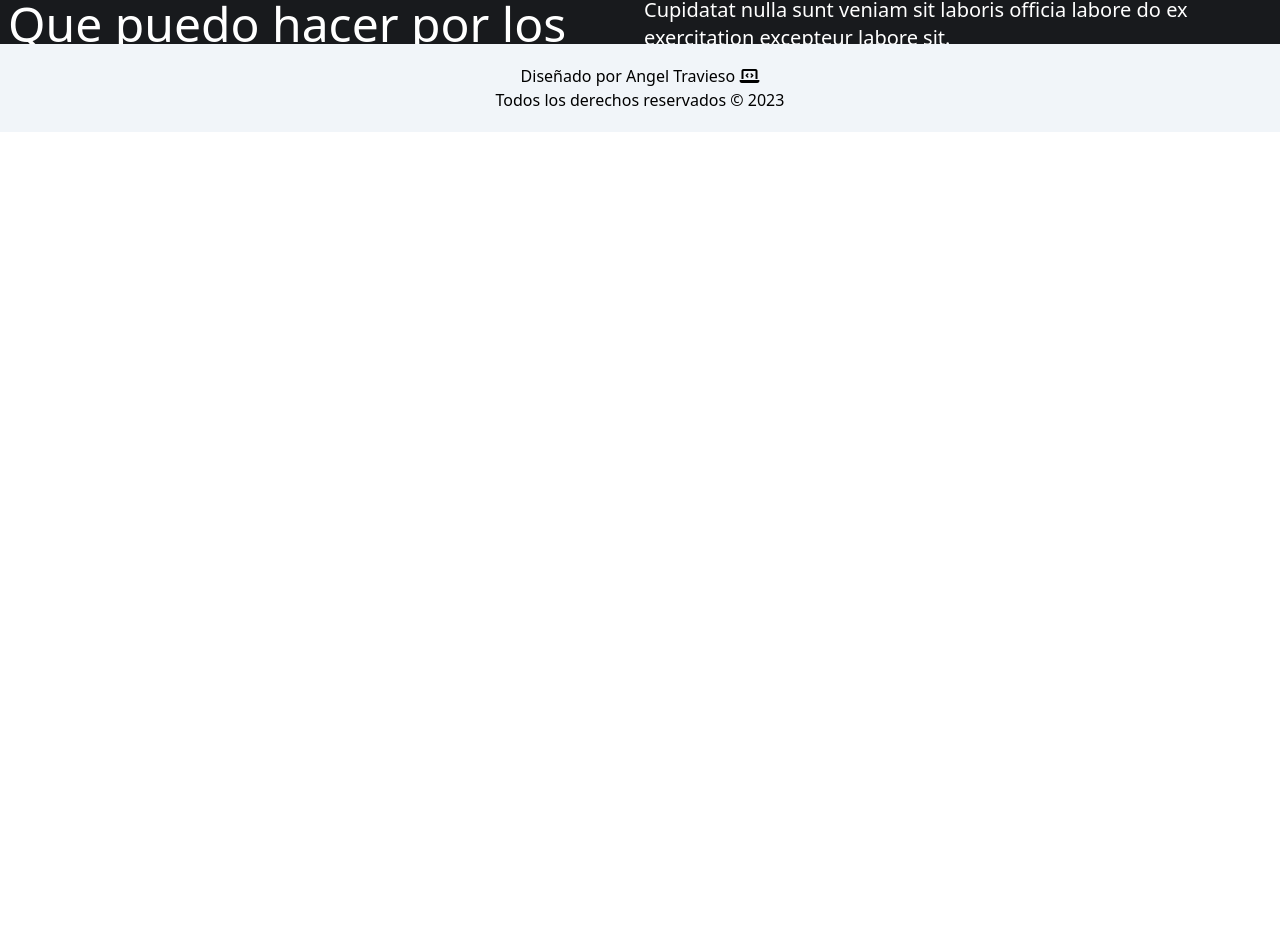
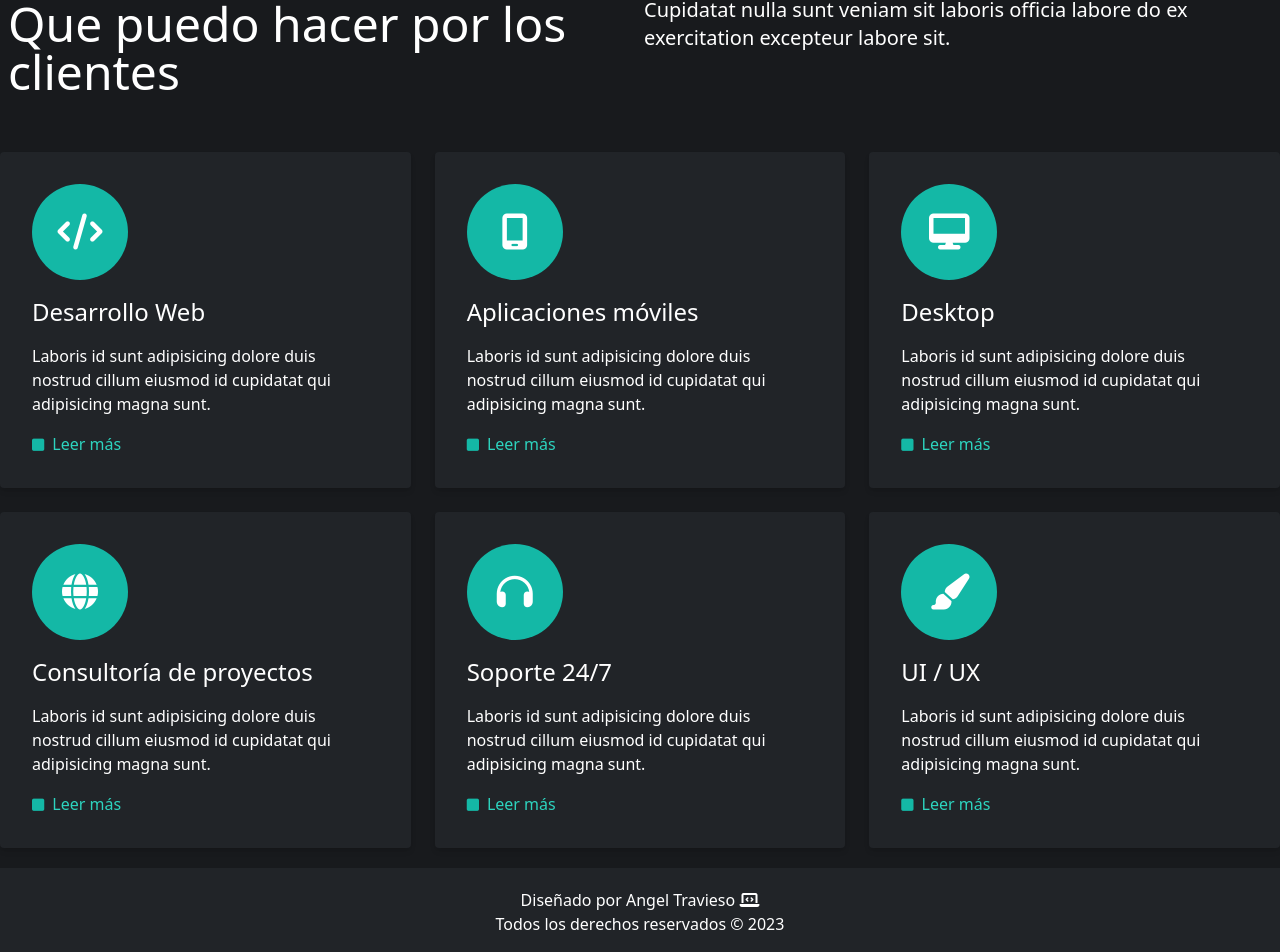
Before and after one commit to AngelTravieso/Portafolio, a React (Vite) app: page /#/ in a window 1280 px wide. Shown: the part 868-1820 px from the top of the page. Before the commit the page ends 1000 px from the top, so only its background shows below. Built offline with nearby package versions, Linux system fonts and the light colour scheme.

Commit message:
AGREGADO - grid de servicios

```diff
--- a/src/router/AppRouter.jsx
+++ b/src/router/AppRouter.jsx
@@ -5,13 +5,11 @@ import { HomePage } from '../ui/pages';
 export const AppRouter = () => {
 
     return (
-        <div className="bg-slate-50">
-            <Routes>
-                <Route exact path='/' element={<HomePage />} />
-                <Route exact path='/inicio' element={<HomePage />} />
-                <Route path='/*' element={ <Navigate to='/inicio' /> } />
-            </Routes>
-        </div>
+        <Routes>
+            <Route exact path='/' element={<HomePage />} />
+            <Route exact path='/inicio' element={<HomePage />} />
+            <Route path='/*' element={ <Navigate to='/inicio' /> } />
+        </Routes>
     )
 
 }
--- a/src/ui/components/Footer.jsx
+++ b/src/ui/components/Footer.jsx
@@ -4,7 +4,7 @@ const date = new Date().getFullYear();
 export const Footer = () => {
 
     return(
-        <div className="bg-slate-100 p-5">
+        <div className="bg-black-color-1 text-white p-5">
             <div className="container mx-auto text-center">
                 <p className="text-dark-grey">Diseñado por <span className="cursor-pointer font-medium decoration-text-gray decoration-2 hover:underline">Angel Travieso</span> <i className="fa-solid fa-laptop-code"></i>
                 </p>
--- a/src/ui/components/Navbar.jsx
+++ b/src/ui/components/Navbar.jsx
@@ -6,7 +6,9 @@ export const Navbar = () => {
             <nav className="container mx-auto bg-white-300 h-28 flex justify-evenly items-center">
                 {/*  */}
                 <div className="brand">
-                    <img src={ angelImg } alt="Logo imágen" className="w-40" />
+                    <a href="/">
+                        <img src={ angelImg } alt="Logo imágen" className="w-40" />
+                    </a>
                 </div>
                 {/* Links */}
                 <div className="nav-links">
--- a/src/ui/layout/AppLayout.jsx
+++ b/src/ui/layout/AppLayout.jsx
@@ -1,11 +1,10 @@
-import { Footer } from "../components"
-import { Navbar } from "../components/Navbar"
+import { Navbar, Footer } from "../components";
 
 export const AppLayout = ({ children }) => {
     return(
-        <div className="flex flex-col bg-bg-black-color">
+        <div className="flex flex-col bg-black-color">
             <Navbar />
-                <div className="h-screen ">
+                <div className="">
                     { children }
                 </div>
             <Footer />
--- a/src/ui/pages/HomePage.jsx
+++ b/src/ui/pages/HomePage.jsx
@@ -1,12 +1,13 @@
 import { AppLayout } from "../layout/AppLayout";
 import avatarImg from "../../assets/avatar.png";
 import 'animate.css';
+
 
 export const HomePage = () => {
     return(
         <AppLayout>
             <div className="container mx-auto p-2">
-                <div className="grid grid-cols-2 gap-2 h-5/6 place-items-center">
+                <div className="grid grid-cols-2 gap-2 place-items-center">
                     <div className="animate__animated animate__fadeIn mx-auto">
                         <img src={ avatarImg } alt="Avatar 3D" className="w-5/6" />
                     </div>
@@ -40,13 +41,11 @@ export const HomePage = () => {
                         </div>
                     </div>
                 </div>
-
             </div>
-
 
             <hr className="my-20" />
 
-            <div className="container mx-auto p-2 place-content-center services">
+            <div className="container mx-auto my-12 p-2 place-content-center">
                 <div className="grid grid-cols-2 gap-2">
                     <div className="left-side">
                         <p className="text-teal-500 font-medium text-4xl mb-2">Servicios creativos</p>
@@ -60,8 +59,111 @@ export const HomePage = () => {
                 </div>
             </div>
 
+            <div className="container mx-auto services grid grid-cols-3 gap-6 m-5">
+                <div className="bg-black-color-1 rounded text-white hover:-translate-y-4 transition ease-out duration-500 hover:shadow-stone-700 shadow-md">
 
+                    <div className="p-8">
+                        <div className="icon rounded-full w-24 h-24 mb-4 bg-teal-500 flex justify-center items-center">
+                            <i className="fa-solid fa-code text-4xl"></i>
+                        </div>
+                        <p className="text-2xl font-medium mb-4">Desarrollo Web</p>
+                        <p className="mb-4">Laboris id sunt adipisicing dolore duis nostrud cillum eiusmod id cupidatat qui adipisicing magna sunt.
+                        </p>
 
+                        <div className="read-more-btn">
+                            <i class="fa-solid fa-square text-teal-500 text-sm mr-2"></i>
+                            <button className="text-teal-400 font-medium  hover:text-white transition ease-in-out duration-300">Leer más</button>
+                        </div>
+                    </div>
+
+                </div>
+                <div className="bg-black-color-1 rounded text-white hover:-translate-y-4 transition ease-out duration-500 hover:shadow-stone-700 shadow-md">
+                    <div className="p-8">
+
+                        <div className="icon rounded-full w-24 h-24 mb-4 bg-teal-500 flex justify-center items-center">
+                            <i class="fa-solid fa-mobile-screen text-4xl"></i>
+                        </div>
+
+                        <p className="text-2xl font-medium mb-4">Aplicaciones móviles</p>
+                        <p className="mb-4">Laboris id sunt adipisicing dolore duis nostrud cillum eiusmod id cupidatat qui adipisicing magna sunt.
+                        </p>
+
+                        <div className="read-more-btn">
+                            <i class="fa-solid fa-square text-teal-500 text-sm mr-2"></i>
+                            <button className="text-teal-400 font-medium  hover:text-white transition ease-in-out duration-300">Leer más</button>
+                        </div>
+                    </div>
+
+                </div>
+                <div className="bg-black-color-1 rounded text-white hover:-translate-y-4 transition ease-out duration-500 hover:shadow-stone-700 shadow-md">
+                    <div className="p-8">
+
+                        <div className="icon rounded-full w-24 h-24 mb-4 bg-teal-500 flex justify-center items-center">
+                            <i class="fa-solid fa-desktop text-4xl"></i>
+                        </div>
+
+                        <p className="text-2xl font-medium mb-4">Desktop</p>
+                        <p className="mb-4">Laboris id sunt adipisicing dolore duis nostrud cillum eiusmod id cupidatat qui adipisicing magna sunt.
+                        </p>
+
+                        <div className="read-more-btn">
+                            <i class="fa-solid fa-square text-teal-500 text-sm mr-2"></i>
+                            <button className="text-teal-400 font-medium  hover:text-white transition ease-in-out duration-300">Leer más</button>
+                        </div>
+                    </div>
+
+                </div>
+                <div className="bg-black-color-1 rounded text-white hover:-translate-y-4 transition ease-out duration-500 hover:shadow-stone-700 shadow-md">
+                    <div className="p-8">
+                        <div className="icon rounded-full w-24 h-24 mb-4 bg-teal-500 flex justify-center items-center">
+                                <i class="fa-solid fa-globe text-4xl"></i>
+                            </div>
+                        <p className="text-2xl font-medium mb-4">Consultoría de proyectos</p>
+                        <p className="mb-4">Laboris id sunt adipisicing dolore duis nostrud cillum eiusmod id cupidatat qui adipisicing magna sunt.
+                        </p>
+
+                        <div className="read-more-btn">
+                            <i class="fa-solid fa-square text-teal-500 text-sm mr-2"></i>
+                            <button className="text-teal-400 font-medium  hover:text-white transition ease-in-out duration-300">Leer más</button>
+                        </div>
+                    </div>
+
+                </div>
+                <div className="bg-black-color-1 rounded text-white hover:-translate-y-4 transition ease-out duration-500 hover:shadow-stone-700 shadow-md">
+                    <div className="p-8">
+                        <div className="icon rounded-full w-24 h-24 mb-4 bg-teal-500 flex justify-center items-center">
+                            <i class="fa-solid fa-headphones text-4xl"></i>
+                        </div>
+                        <p className="text-2xl font-medium mb-4">Soporte 24/7</p>
+                        <p className="mb-4">Laboris id sunt adipisicing dolore duis nostrud cillum eiusmod id cupidatat qui adipisicing magna sunt.
+                        </p>
+
+                        <div className="read-more-btn">
+                            <i class="fa-solid fa-square text-teal-500 text-sm mr-2"></i>
+                            <button className="text-teal-400 font-medium  hover:text-white transition ease-in-out duration-300">Leer más</button>
+                        </div>
+                    </div>
+
+                </div>
+                <div className="bg-black-color-1 rounded text-white hover:-translate-y-4 transition ease-out duration-500 hover:shadow-stone-700 shadow-md">
+                    <div className="p-8">
+
+                        <div className="icon rounded-full w-24 h-24 mb-4 bg-teal-500 flex justify-center items-center">
+                            <i class="fa-solid fa-paintbrush text-4xl"></i>
+                        </div>
+                        <p className="text-2xl font-medium mb-4">UI / UX</p>
+                        <p className="mb-4">Laboris id sunt adipisicing dolore duis nostrud cillum eiusmod id cupidatat qui adipisicing magna sunt.
+                        </p>
+
+                        <div className="read-more-btn">
+                            <i class="fa-solid fa-square text-teal-500 text-sm mr-2"></i>
+                            <button className="text-teal-400 font-medium  hover:text-white transition ease-in-out duration-300">Leer más</button>
+                        </div>
+                    </div>
+
+                </div>
+
+            </div>
 
         </AppLayout>
     )
--- a/tailwind.config.js
+++ b/tailwind.config.js
@@ -7,7 +7,8 @@ export default {
     theme: {
         extend: {
             colors: {
-                'bg-black-color': '#181a1d',
+                'black-color': '#181a1d',
+                'black-color-1': '#212428',
             },
         }
     },
```
